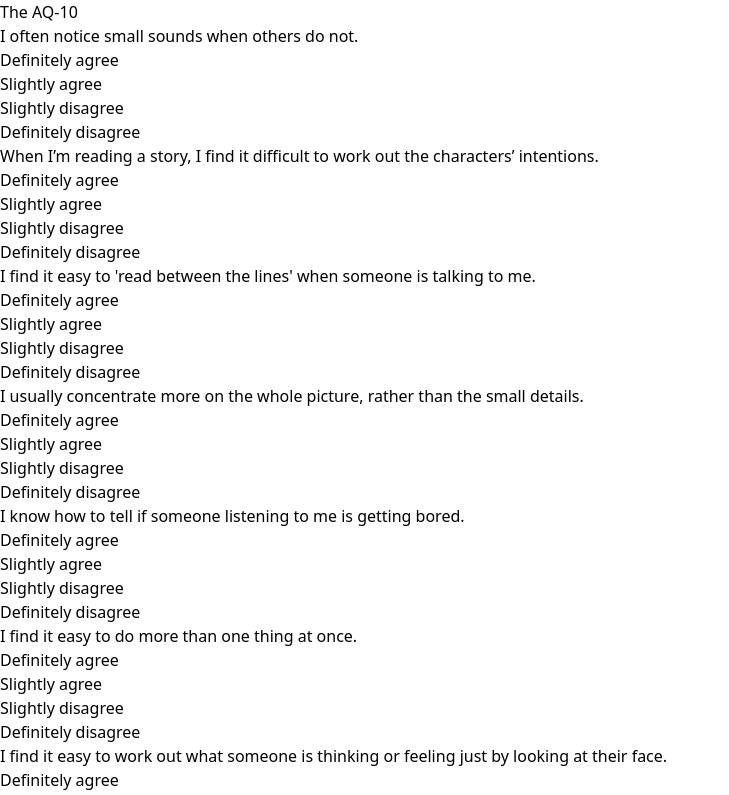
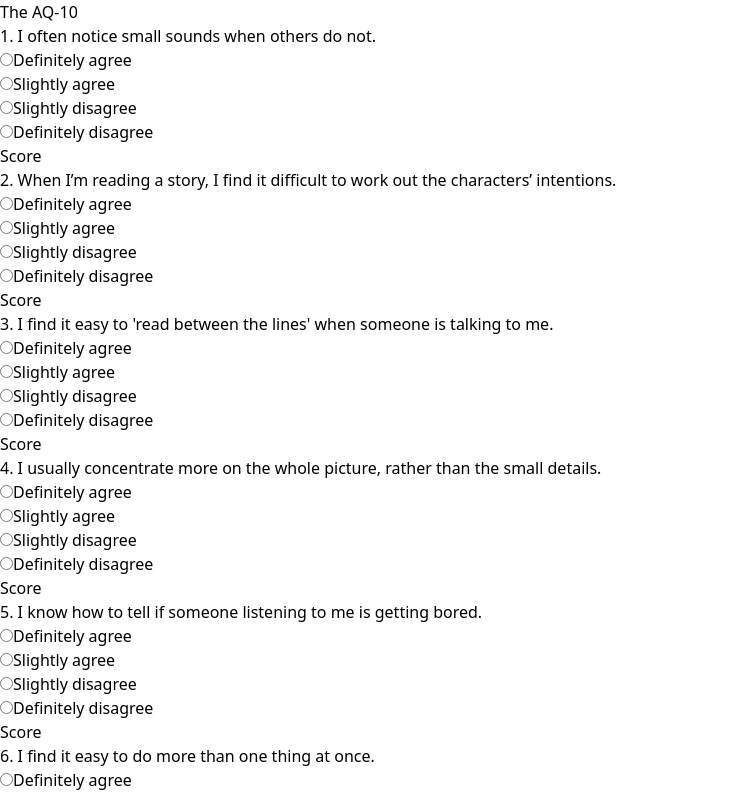
Before and after one commit to Alex-likes-owls/asd-assist-main, a Next.js app: page /AQ in a window 1280 px wide. Shown: the top 795 px of the page, without its empty margins (0-729 px from the left). Built offline with nearby package versions, Linux system fonts and the light colour scheme.

Commit message:
Fixed the input thing, need to add the logic for the scores

```diff
--- a/src/app/AQ/page.jsx
+++ b/src/app/AQ/page.jsx
@@ -1,21 +1,45 @@
+"use client";
+
+import { useState } from "react";
 import aqData from "../lib/testData";
 
 export default function AQ() {
+  const [object, setObject] = useState({});
   return (
-    <>
+    <form
+      onSubmit={(e) => {
+        e.preventDefault();
+      }}
+    >
       <p>The AQ-10</p>
       <div>
         {aqData.map((val, ind) => {
           return (
             <div key={ind}>
-              <p>{val.question}</p>
+              <p>
+                {ind + 1}. {val.question}
+              </p>
               {val.choices.map((v, i) => {
-                return <p key={i}>{v.answer}</p>;
+                return (
+                  <div key={i}>
+                    <input
+                      type="radio"
+                      name={val.question}
+                      value={v.score}
+                      id={i}
+                      onChange={prev => {
+
+                      }}
+                    />
+                    <label htmlFor="i">{v.answer}</label>
+                  </div>
+                );
               })}
+              <button type="submit">Score</button>
             </div>
           );
         })}
       </div>
-    </>
+    </form>
   );
 }
```
